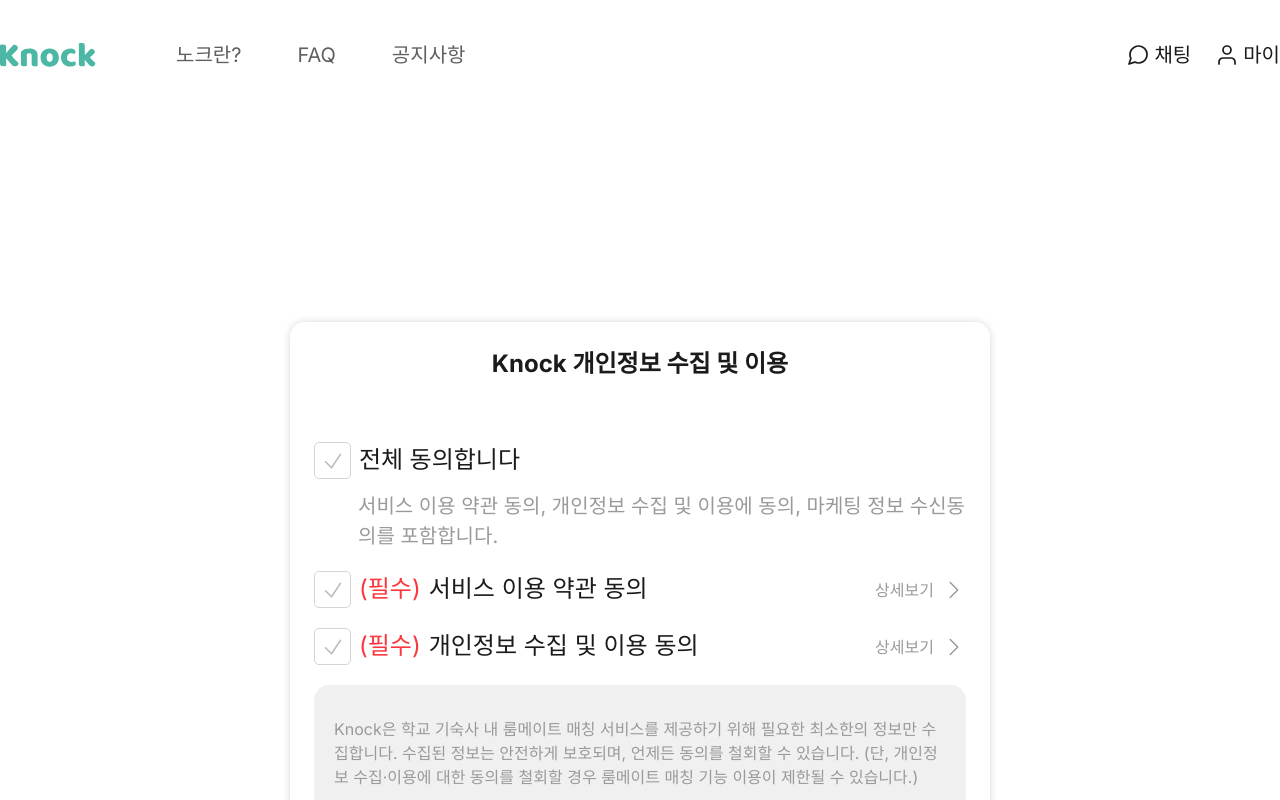
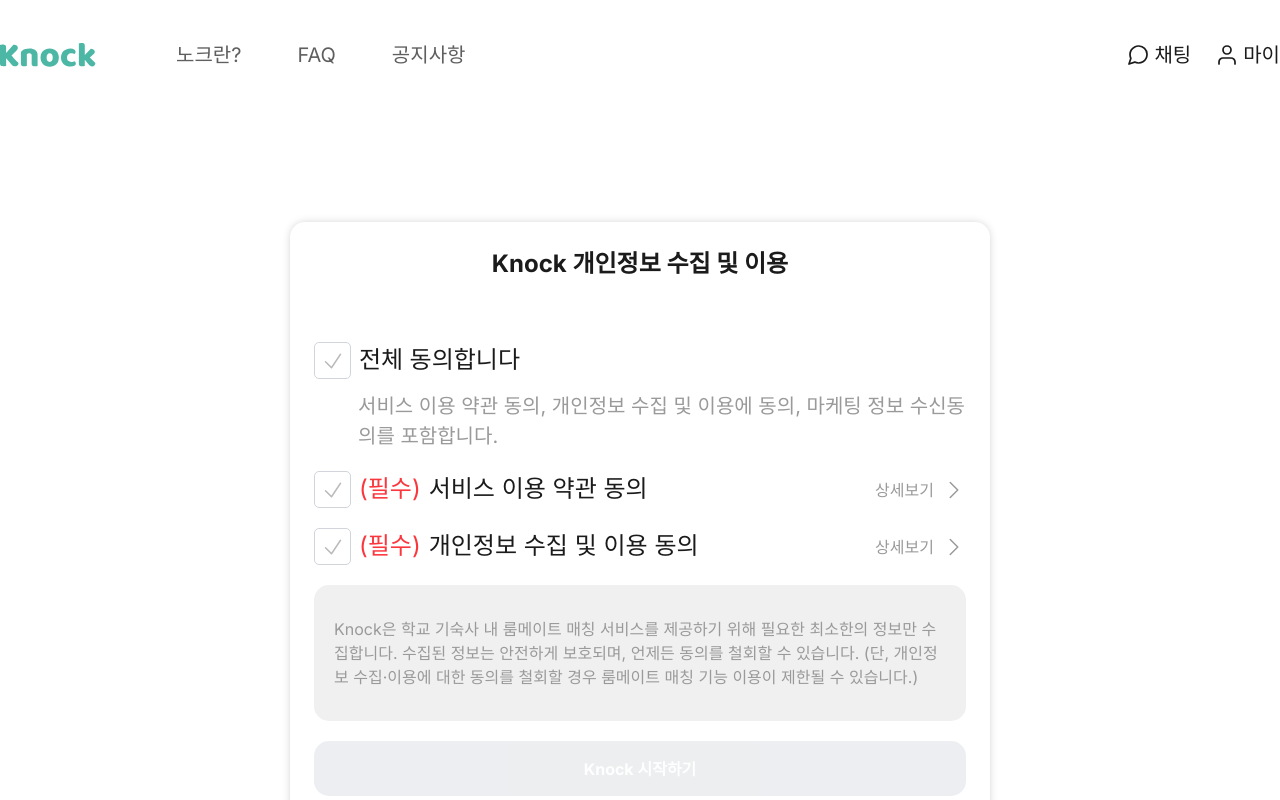
Before and after one commit to dorm-matching-service/Frontend, a Next.js app: page /google/email/consent in a window 1280 px wide. Shown: the top 800 px of the page. Built offline with nearby package versions, Linux system fonts and the light colour scheme.

Commit message:
refactor: remove nested main and fix layout structure on consent page

```diff
--- a/src/app/(auth)/google/email/consent/page.tsx
+++ b/src/app/(auth)/google/email/consent/page.tsx
@@ -28,7 +28,7 @@ export default function StartKnockPage() {
   const [openModal, setOpenModal] = useState<null | "terms" | "privacy">(null);
 
   return (
-    <main className="flex flex-col min-h-screen items-center justify-center bg-white">
+    <div className="flex flex-col">
       <AuthBox className="w-[700px] h-[600px] ">
         <div className="flex flex-col  gap-5">
           <p className=" text-gray-900 font-bold text-24 self-center mb-10">
@@ -122,6 +122,6 @@ export default function StartKnockPage() {
         보호 - 수집된 모든 정보는 암호화 등 안전한 방법으로 보호되며 제3자에게
         제공되지 않습니다.
       </AgreementModal>
-    </main>
+    </div>
   );
 }
```
